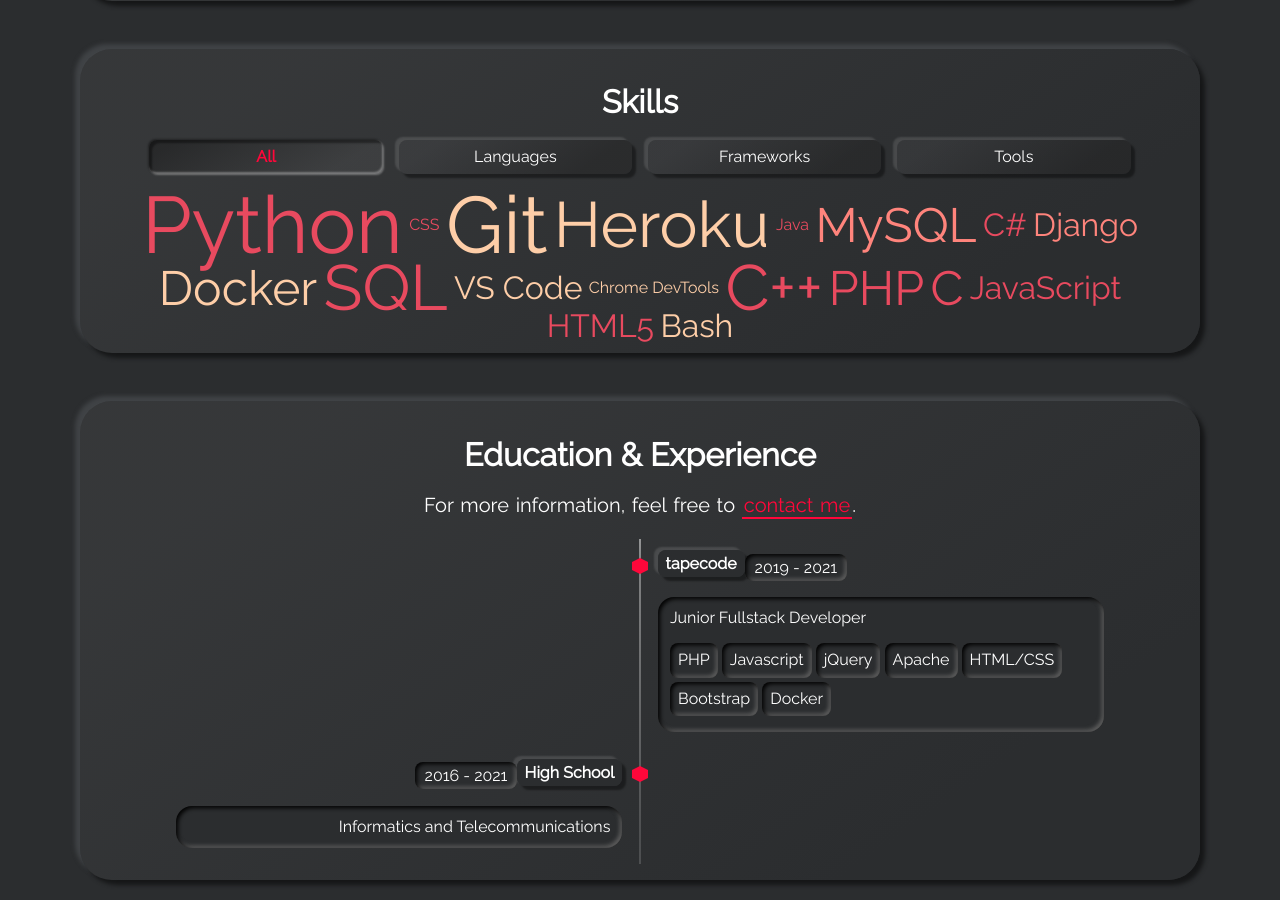
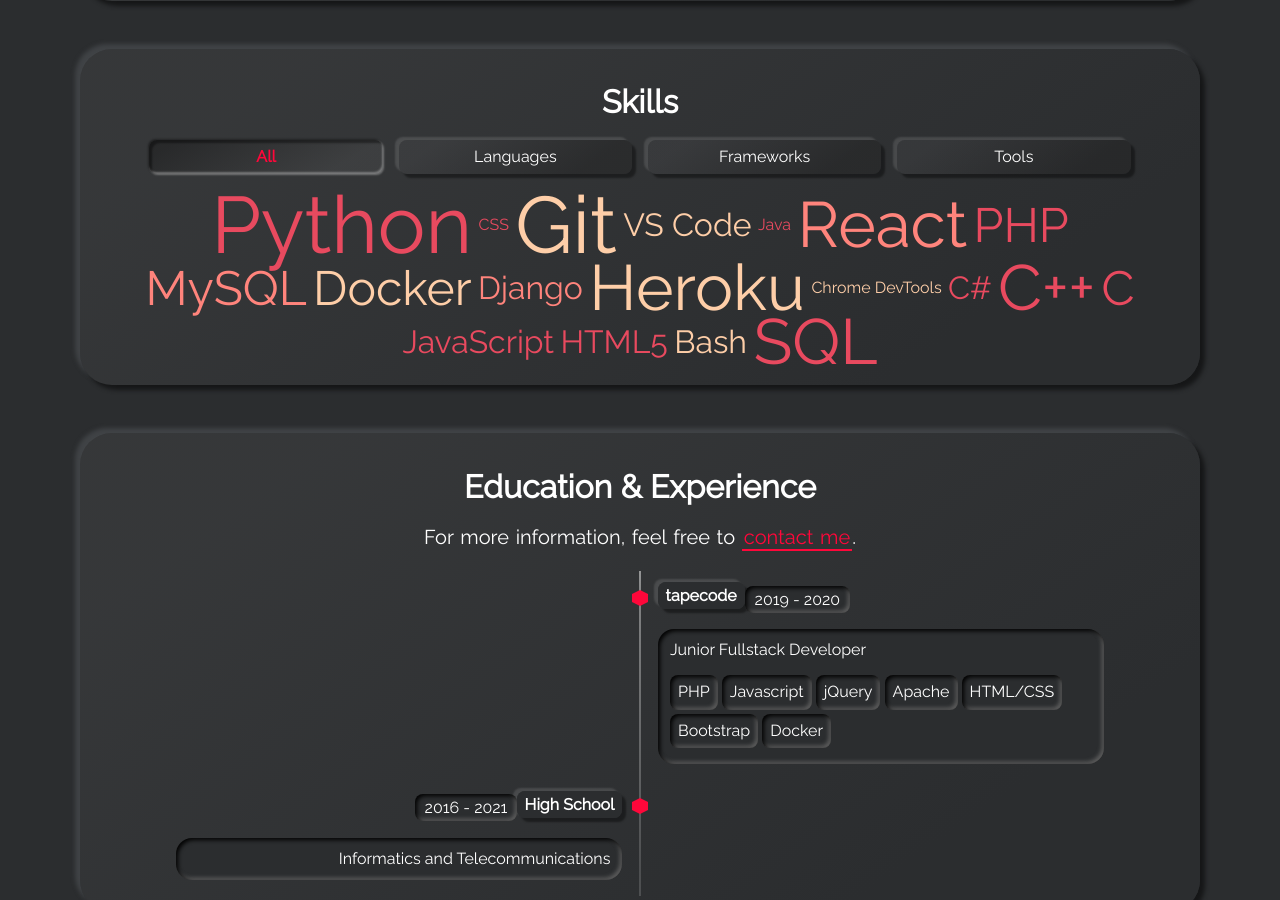
Before and after one commit to incredible28/portfolio, a Jekyll site: the page built from index.html, in a window 1280 px wide and 900 px high, scrolled down 1301 px. Built offline with Jekyll 4.4.1, drawn with Linux system fonts in a browser that asks for light colours; some of the changed text lies outside the part shown.

```diff
--- a/_data/skills-frameworks.yml
+++ b/_data/skills-frameworks.yml
@@ -10,3 +10,6 @@
 
 - name: MySQL
   weight: 3
+
+- name: React
+  weight: 4
--- a/_data/timeline.yml
+++ b/_data/timeline.yml
@@ -18,7 +18,7 @@
 #   timeline-side: right
 
 - title: tapecode
-  date: 2019 - 2021
+  date: 2019 - 2020
   subtitle: Junior Fullstack Developer
   tags:
     - tag: PHP
```
Also changed, not shown: _data/projects.yml (+14 -1 lines).
